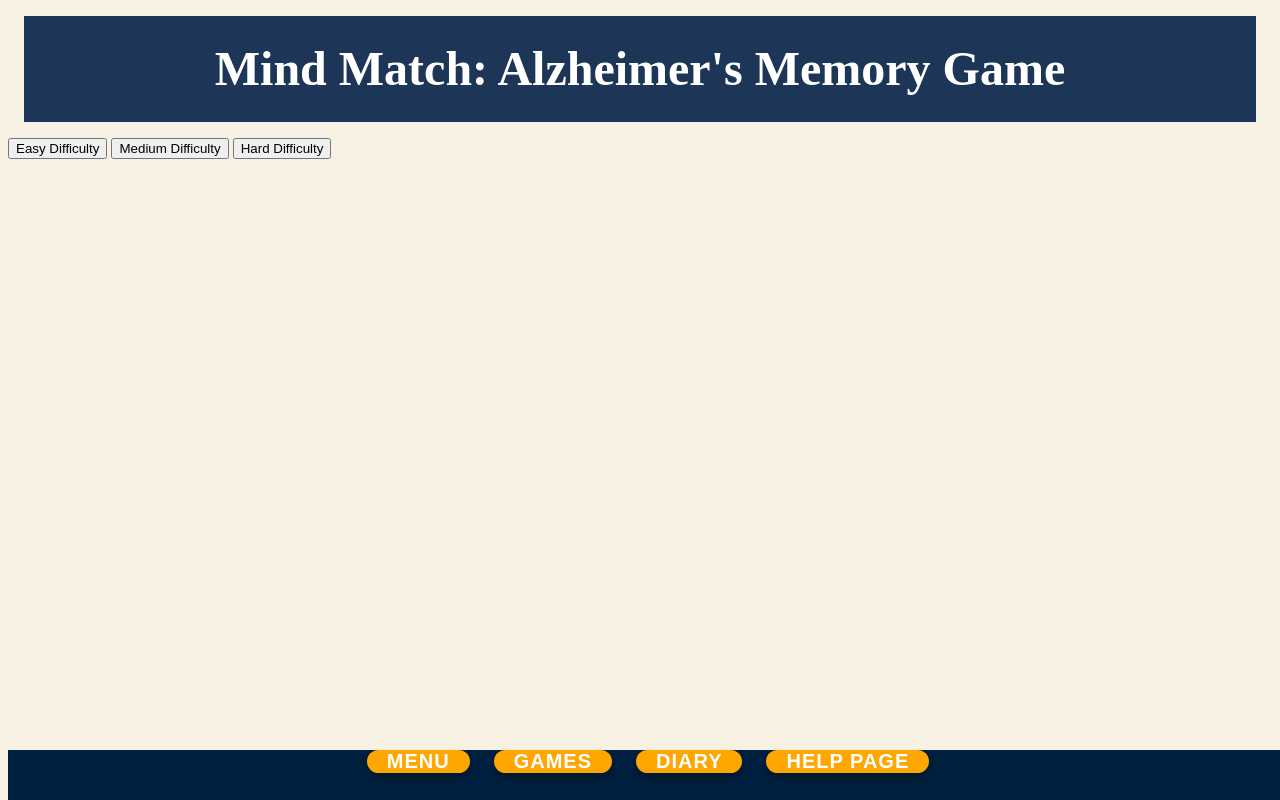
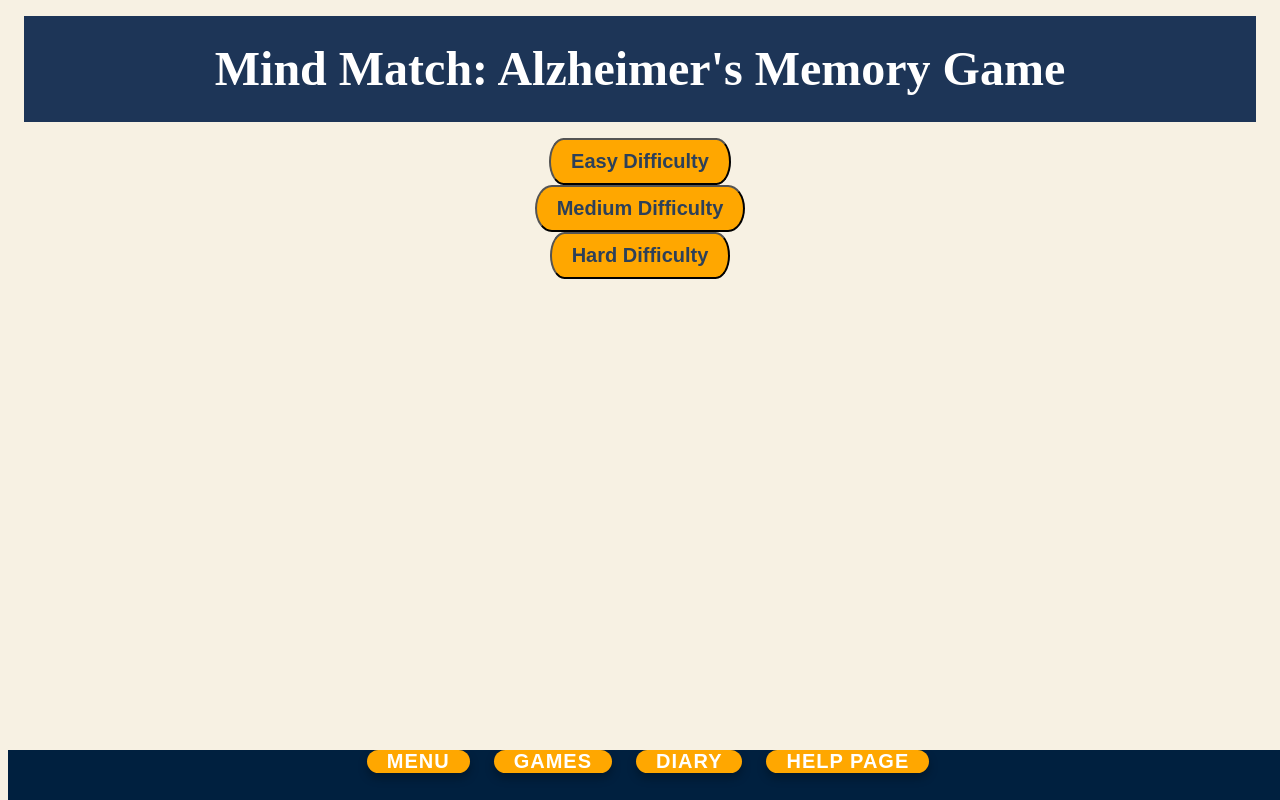
Before and after one commit to GeorgeWFunnell/Final-Year-Project, a website with bundled scripts: page app/index.html in a window 1280 px wide. Both pictures are taken after a click on the button "Play Memory Games". Built offline with nearby package versions, Linux system fonts and the light colour scheme.

Commit message:
Final Push

```diff
--- a/app/index.html
+++ b/app/index.html
@@ -61,9 +61,9 @@
 
 <template id="difficultyPage">
    <div class = difButtons>
-      <button type ="button" class="difficultyButton" id="easyDif">Easy Difficulty</button>
-      <button type ="button" class="difficultyButton" id="mediumDif">Medium Difficulty</button>
-      <button type ="button" class="difficultyButton" id="hardDif">Hard Difficulty</button>
+      <button type ="button" class="menubutton" id="easyDif">Easy Difficulty</button>
+      <button type ="button" class="menubutton" id="mediumDif">Medium Difficulty</button>
+      <button type ="button" class="menubutton" id="hardDif">Hard Difficulty</button>
    </div>
 </template>
 
--- a/app/server.js
+++ b/app/server.js
@@ -1,4 +1,3 @@
-import path from 'path';
 import express from 'express';
 import * as db from "./database.js"
 
--- a/app/worker.js
+++ b/app/worker.js
@@ -7,7 +7,7 @@ const FILES = [
     './worker.js',
     './stylesheet.css',
     './app.webmanifest',
-    './Images/logo.png',
+    './images/logo.png',
     './database.js',
     './template_loading.js'
 ];
```
